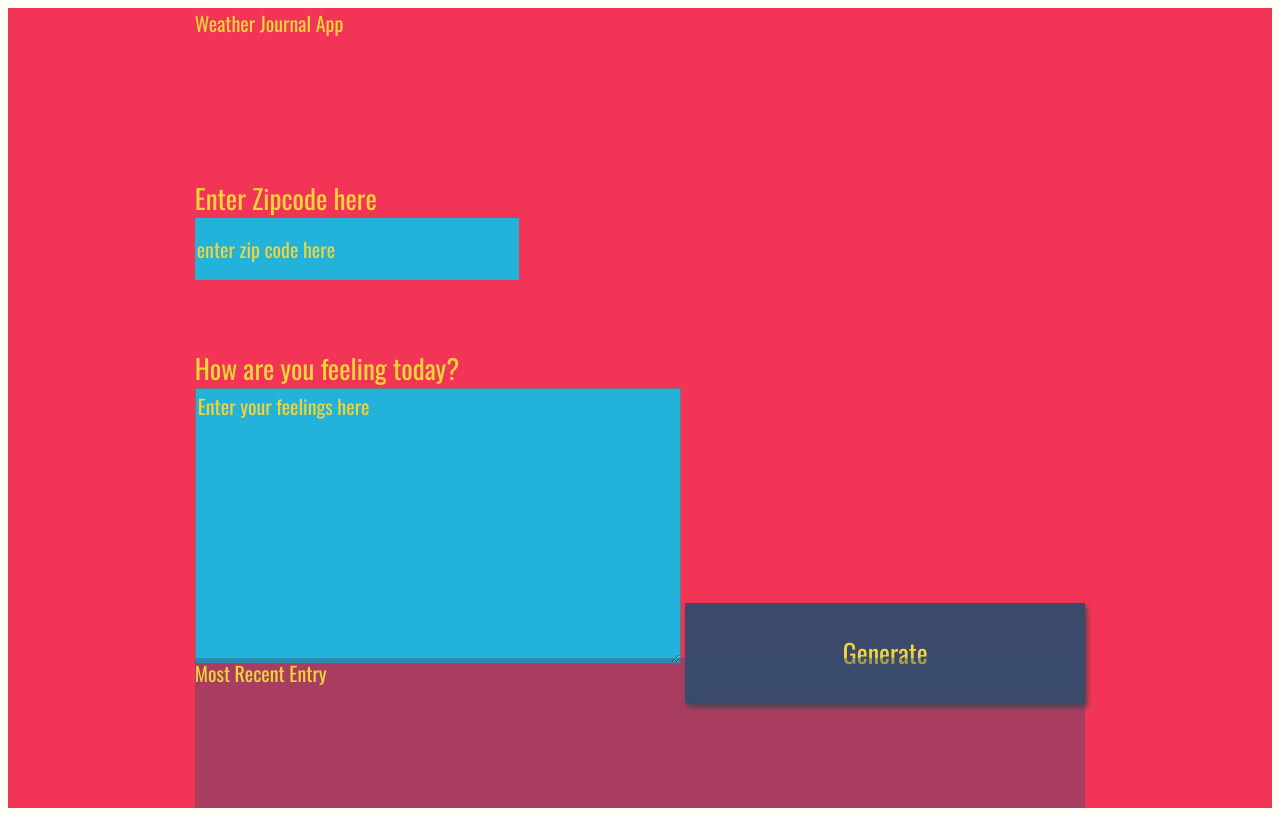
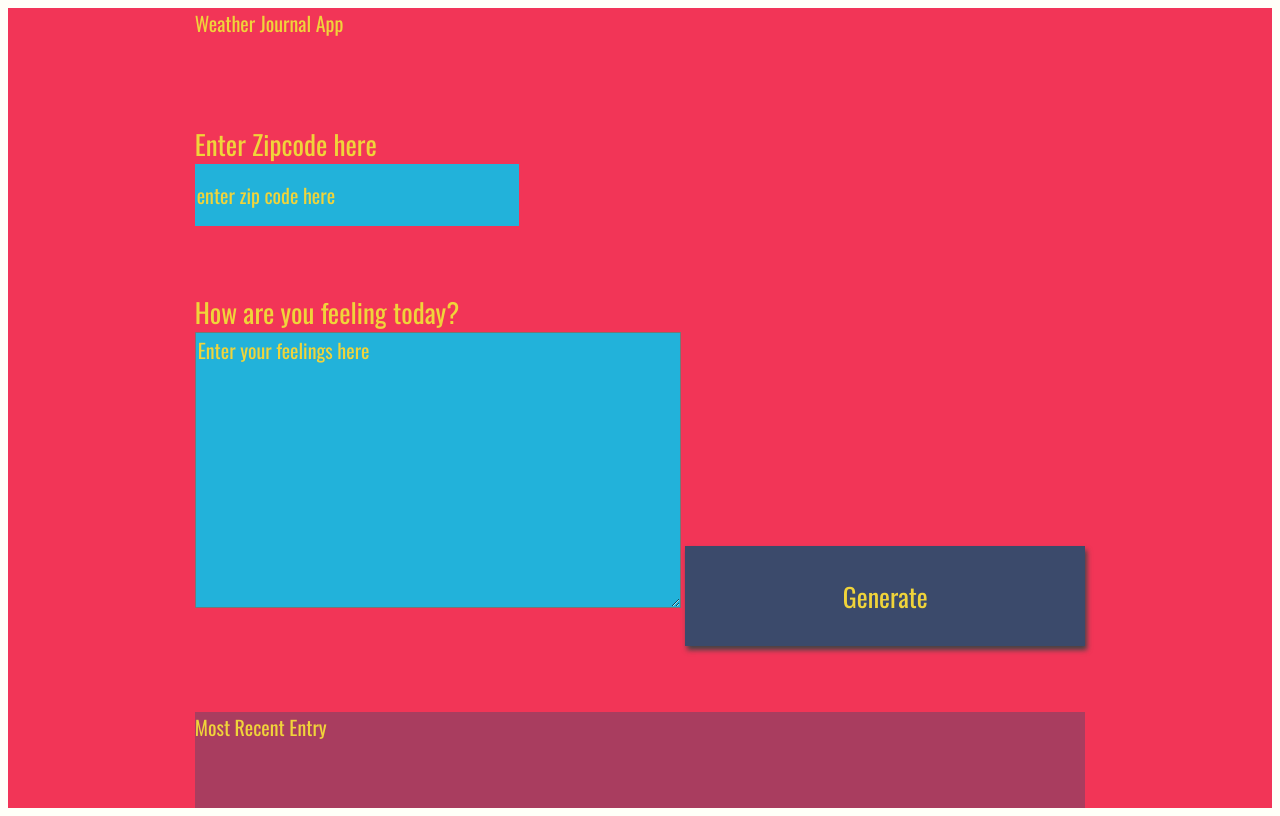
Before and after one commit to Chosey98/weather-journal-project, a website: page website/index.html in a window 1280 px wide. Drawn offline with nearby package versions, Linux system fonts and the light colour scheme; a web font is replaced by a local one.

Commit message:
Fix styling

```diff
--- a/website/style.css
+++ b/website/style.css
@@ -5,8 +5,7 @@ body{
 
 #app{
     display: grid;
-    grid-auto-rows: minmax(150px, auto);
-    /* grid-template-columns:  */
+    grid-auto-rows: minmax(50px, auto);
     height:100vh;
     background: #f23557;
     color: #f0d43a;
@@ -91,6 +90,7 @@ textarea:focus,
 button:focus {
     outline: none;
 }
+
 /* Style for Placeholder Text*/
 ::placeholder { /* Firefox, Chrome, Opera */
     color: #f0d43a;
```
